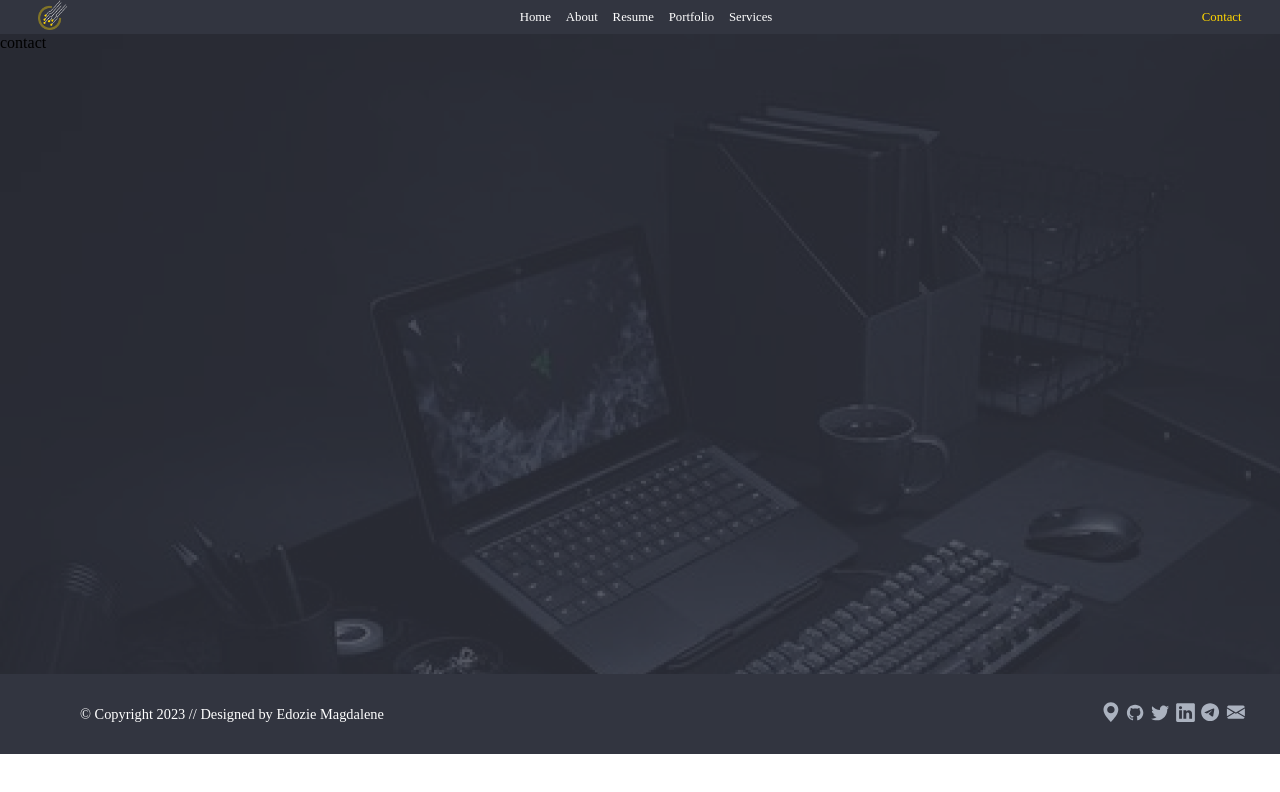
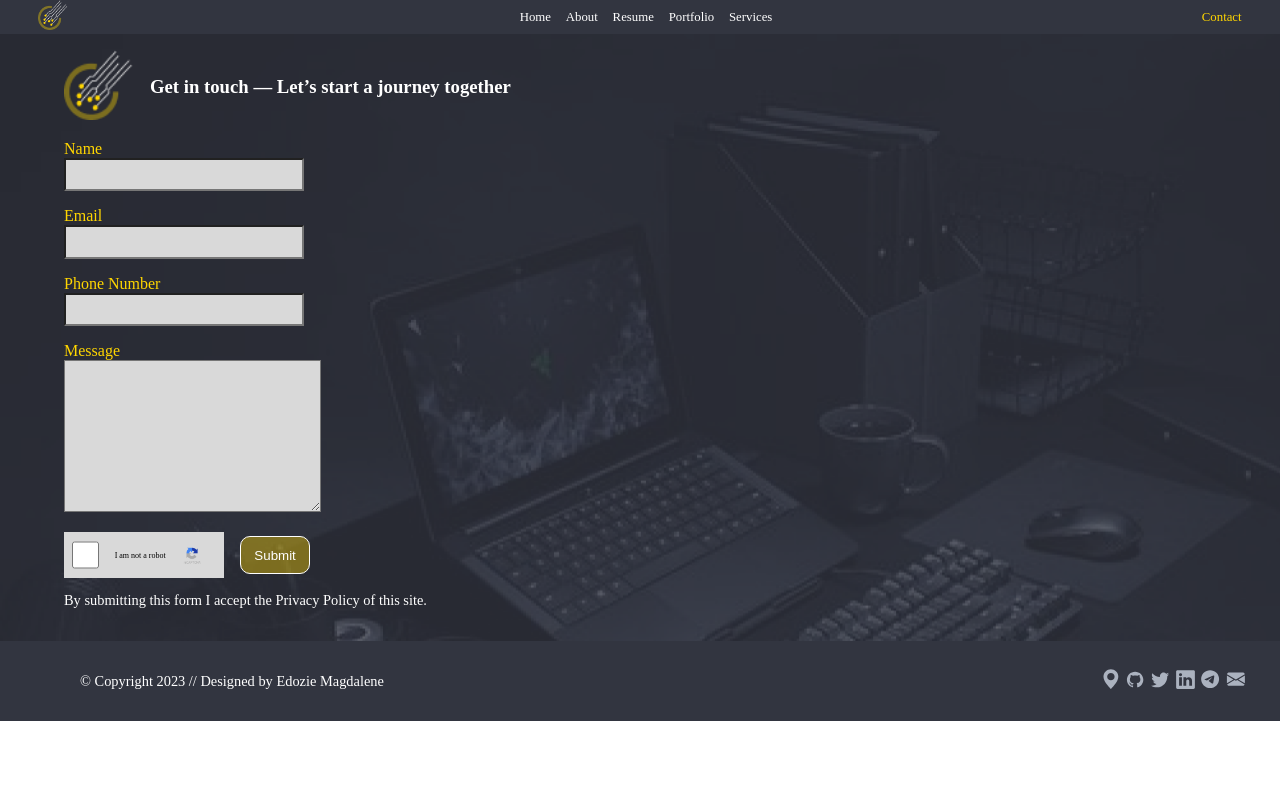
Before and after one commit to PrincessMaggy/My-Portfolio, a Next.js app: page /contact in a window 1280 px wide. Shown: the top 792 px of the page. Built offline with nearby package versions, Linux system fonts and the light colour scheme.

Commit message:
contactpages

```diff
--- a/src/pages/contact.js
+++ b/src/pages/contact.js
@@ -3,6 +3,8 @@ import React from 'react';
 import Nav from '../../components/Nav/Nav';
 import Footer from '../../components/Footer/Footer';
 import styles from '../styles/Contact.module.scss';
+import Head from 'next/head';
+import Image from 'next/image';
 
 function Contact() {
     const router = useRouter();
@@ -11,12 +13,76 @@ function Contact() {
 
     return (
         <div>
+            <Head>
+                <title> Contact </title>
+                <meta name='description' content='Contact - Edozie Magdalene' />
+                <meta
+                    name='viewport'
+                    content='width=device-width, initial-scale=1'
+                />
+                <link rel='icon' href={`${basePath}/assets/Logo.png`} />
+            </Head>
             <Nav />
             <div
                 className={styles.contactMain}
                 style={{background: rootStyles}}
             >
-                contact
+                <section className={styles.left}>
+                    <header>
+                        <div>
+                            <Image
+                                src={`${basePath}/assets/Logo.png`}
+                                alt='img'
+                                width={70}
+                                height={70}
+                            />
+                        </div>
+                        <h3>Get in touch — Let’s start a journey together</h3>
+                    </header>
+                    <form>
+                        <div>
+                            <label htmlFor='name'>Name</label>
+                            <input type='text' id='name' required />
+                        </div>
+                        <div>
+                            <label htmlFor='email'>Email</label>
+                            <input type='email' id='email' required />
+                        </div>
+                        <div>
+                            <label htmlFor='phone'>Phone Number</label>
+                            <input type='tel' id='phone' required />
+                        </div>
+                        <div>
+                            <label htmlFor='msg'>Message</label>
+                            <textarea
+                                id='msg'
+                                rows={10}
+                                cols={30}
+                                required
+                            ></textarea>
+                        </div>
+                        <div className={styles.formFooter}>
+                            <div className={styles.captcha}>
+                                <input type='checkbox' />
+                                <span>I am not a robot</span>
+                                <Image
+                                    src={`${basePath}/assets/captcha.png`}
+                                    width={20}
+                                    height={20}
+                                    alt='captcha'
+                                />
+                            </div>
+                            <div>
+                                <button type='submit'>Submit</button>
+                            </div>
+                        </div>
+                    </form>
+                    <p>
+                        By submitting this form I accept the Privacy Policy of
+                        this site.
+                    </p>
+                </section>
+                <section className={styles.map}>{/* map */}</section>
             </div>
             <Footer />
         </div>
--- a/src/styles/Contact.module.scss
+++ b/src/styles/Contact.module.scss
@@ -1,4 +1,74 @@
 .contactMain {
     display: flex;
-    height: 80vh;
+    height: fit-content;
+    color: white;
+    padding: 1em 0 2em 4em;
+    @media (max-width: 768px) {
+        padding-left: 0.5em;
+    }
+    gap: 1em;
+    header {
+        display: flex;
+        gap: 1em;
+        align-items: center;
+        margin-bottom: 1em;
+    }
+    p {
+        font-size: 0.9rem;
+        margin-top: 1em;
+    }
 }
+.map {
+    height: inherit;
+    @media (max-width: 768px) {
+        display: none;
+    }
+}
+.contactMain form {
+    display: flex;
+    flex-direction: column;
+    gap: 1em;
+    @media (max-width: 768px) {
+        align-items: center;
+    }
+    label {
+        display: block;
+        color: #ffd600;
+    }
+    input {
+        background-color: #d9d9d9;
+        width: 18em;
+        height: 2.5em;
+    }
+    textarea {
+        background-color: #d9d9d9;
+    }
+}
+.captcha {
+    background-color: #d9d9d9;
+    width: 10em;
+    display: flex;
+    align-items: center;
+    gap: 1em;
+    padding: 0.4em 0 0.4em 0.5em;
+    span {
+        color: black;
+        font-size: 0.5rem;
+    }
+    input {
+        width: 2em !important;
+        height: 2em;
+    }
+}
+.formFooter {
+    display: flex;
+    gap: 1em;
+    align-items: center;
+    button {
+        padding: 0.8em 1em 0.8em 1em;
+        background-color: rgba(255, 214, 0, 0.39);
+        border: 1px solid white;
+        border-radius: 10px;
+        color: white;
+    }
+}
```
Also changed, not shown: public/assets/captcha.png (added).
